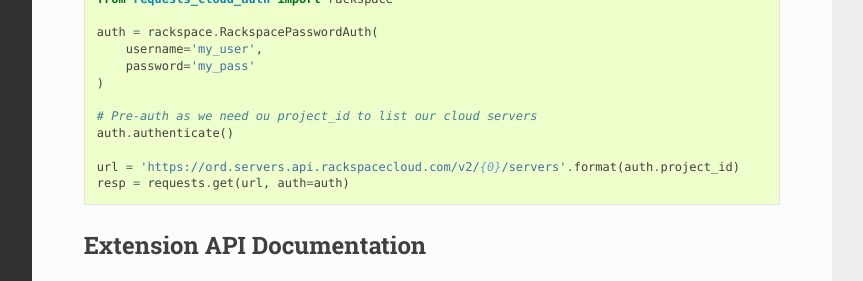
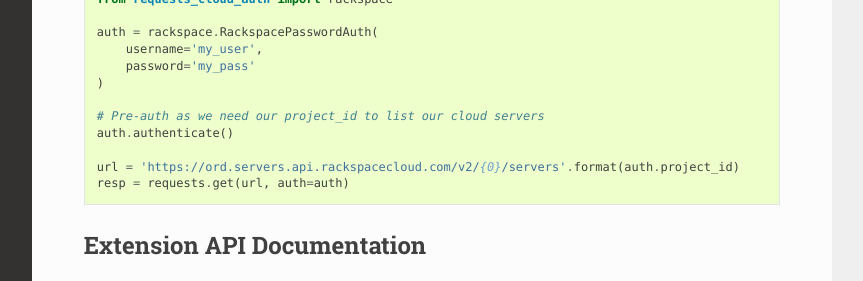
Before and after one commit to jmvrbanac/requests-cloud-auth, a Sphinx documentation site: the page built from docs/source/rackspace.rst, in a window 1280 px wide and 1001 px high, cut to the strip 303-584 px from the top of the window. Shown: the whole strip, without its empty margins (268-1131 px from the left). Built offline with Sphinx 7.4.7 and the Read the Docs theme 2.0.0, drawn with Linux system fonts in a browser that asks for light colours.

Commit message:
Fixing typo

```diff
--- a/docs/source/rackspace.rst
+++ b/docs/source/rackspace.rst
@@ -16,7 +16,7 @@
         password='my_pass'
     )
 
-    # Pre-auth as we need ou project_id to list our cloud servers
+    # Pre-auth as we need our project_id to list our cloud servers
     auth.authenticate()
 
     url = 'https://ord.servers.api.rackspacecloud.com/v2/{0}/servers'.format(auth.project_id)
```
